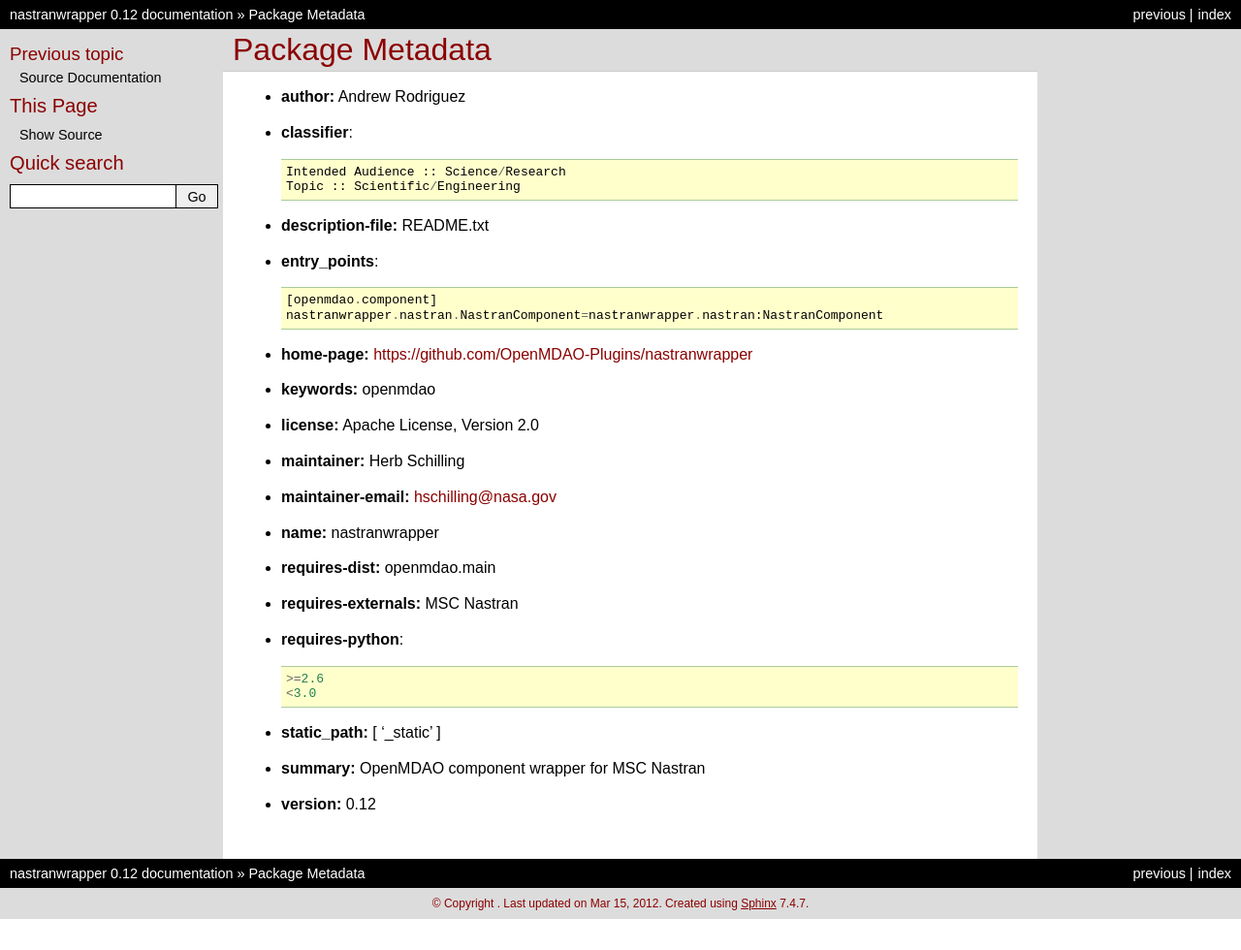
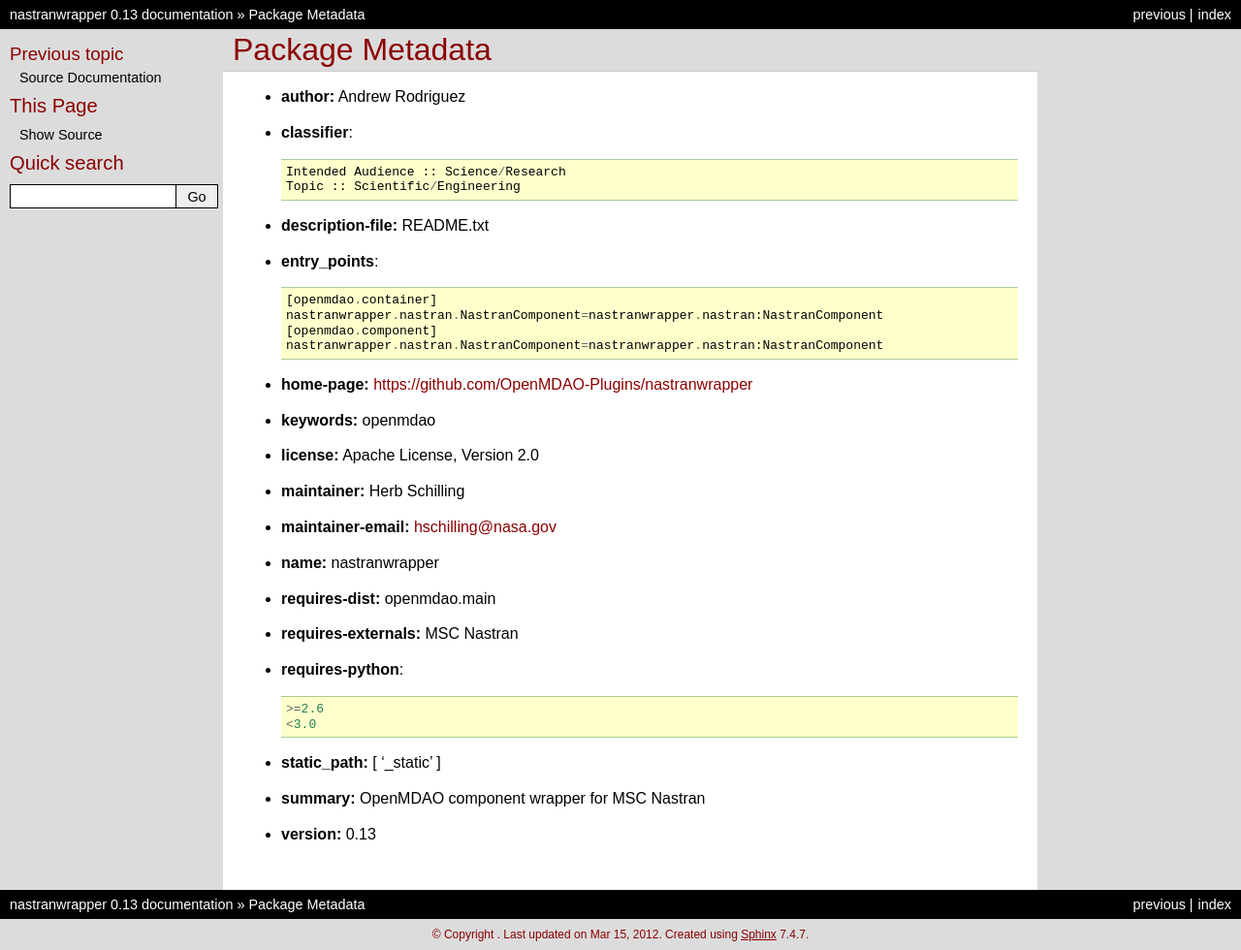
Before and after one commit to OpenMDAO-Plugins/nastranwrapper, a Sphinx documentation site: the page built from docs/pkgdocs.rst, in a window 1280 px wide. Shown: the whole page at 97% size. Built offline with Sphinx 7.4.7, drawn with Linux system fonts in a browser that asks for light colours; before the commit the page ends 948 px from its top, so only the background shows below that.

Commit message:
tagging 0.13

```diff
--- a/docs/conf.py
+++ b/docs/conf.py
@@ -1,5 +1,3 @@
-
-
 # This file is autogenerated during plugin quickstart and overwritten during
 # plugin makedist. DO NOT CHANGE IT if you plan to use plugin makedist to package
 # distribution.
@@ -45,10 +43,10 @@
 # built documents.
 #
 # The short X.Y version.
-version = '0.12'
+version = '0.13'
 #The short version is the one that shows up in the file when you use /version/.
 # The full version, including alpha/beta/rc tags.
-release = '0.12'
+release = '0.13'
 
 # The language for content autogenerated by Sphinx. Refer to documentation
 # for a list of supported languages.
--- a/docs/pkgdocs.rst
+++ b/docs/pkgdocs.rst
@@ -14,6 +14,8 @@
 
 - **entry_points**::
 
+    [openmdao.container]
+    nastranwrapper.nastran.NastranComponent=nastranwrapper.nastran:NastranComponent
     [openmdao.component]
     nastranwrapper.nastran.NastranComponent=nastranwrapper.nastran:NastranComponent
 
@@ -42,4 +44,4 @@
 
 - **summary:** OpenMDAO component wrapper for MSC Nastran
 
-- **version:** 0.12
+- **version:** 0.13
--- a/setup.py
+++ b/setup.py
@@ -1,5 +1,3 @@
-
-
 #
 # This file is autogenerated during plugin quickstart and overwritten during
 # plugin makedist. DO NOT CHANGE IT if you plan to use plugin makedist to update
@@ -14,7 +12,7 @@
                  'Topic :: Scientific/Engineering'],
  'description': 'OpenMDAO component wrapper for MSC Nastran',
  'download_url': '',
- 'entry_points': '[openmdao.component]\nnastranwrapper.nastran.NastranComponent=nastranwrapper.nastran:NastranComponent',
+ 'entry_points': '[openmdao.container]\nnastranwrapper.nastran.NastranComponent=nastranwrapper.nastran:NastranComponent\n\n[openmdao.component]\nnastranwrapper.nastran.NastranComponent=nastranwrapper.nastran:NastranComponent',
  'include_package_data': True,
  'install_requires': ['openmdao.main'],
  'keywords': ['openmdao'],
```
